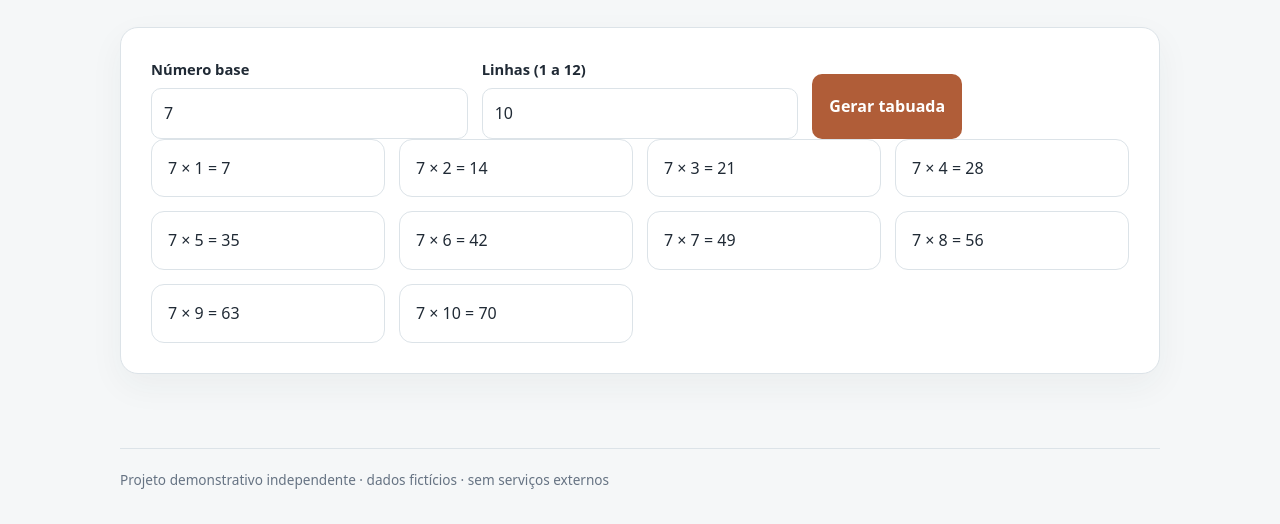
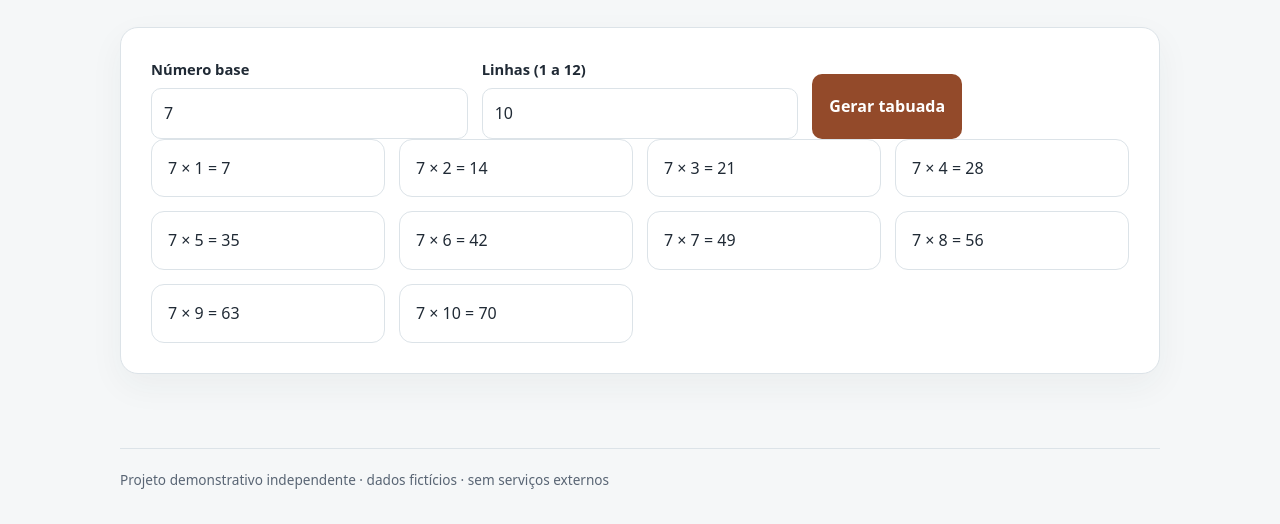
Before and after one commit to dieison-a/matriz-de-multiplicacao, a plain HTML site: page index.html in a window 1280 px wide. Shown: the part 288-812 px from the top of the page. Drawn offline with Linux system fonts and the light colour scheme.

Commit message:
Melhora contraste e legibilidade
Co-authored-by: Copilot <223556219+Copilot@users.noreply.github.com>

```diff
--- a/styles.css
+++ b/styles.css
@@ -1,11 +1,11 @@
 :root {
   color-scheme: light;
   --tinta: #202a35;
-  --suave: #667383;
+  --suave: #596574;
   --papel: #f5f7f8;
   --cartao: #fff;
   --linha: #dce3e8;
-  --destaque: #b05d38;
+  --destaque: #934a2a;
   --sombra: 0 12px 34px #2333440d
 }
 * {
```
